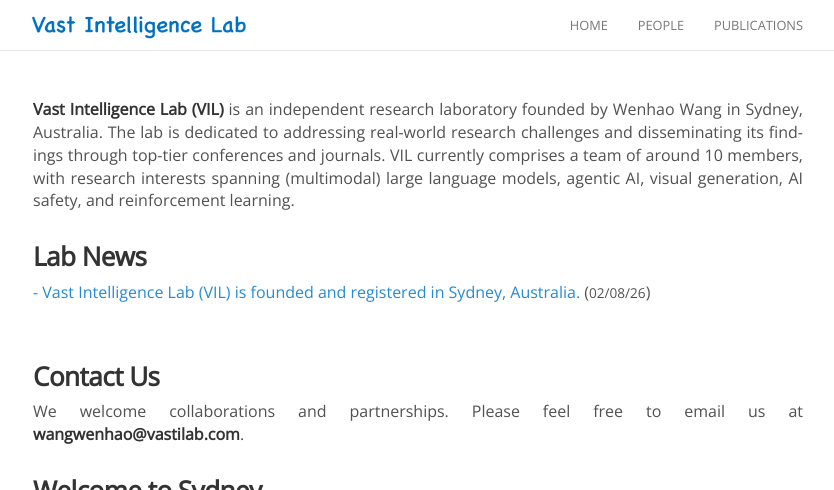
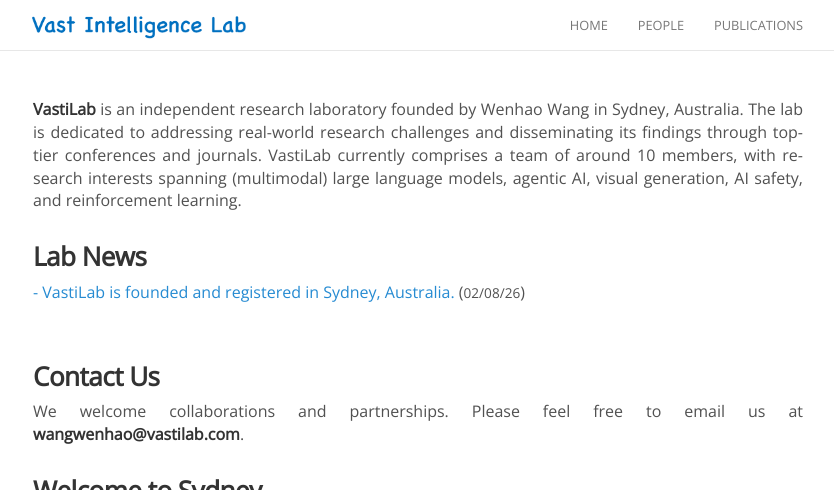
Before and after one commit to vastilab/vastilab.github.io, a Jekyll site: the page built from index.md, in a window 1280 px wide, cut to the strip 0-490 px from the top of the page. Shown: the whole strip, without its empty margins (222-1056 px from the left). Built offline with Jekyll 4.4.1, drawn with Linux system fonts in a browser that asks for light colours; nearby versions of some CDN libraries; comment, search, counter and statistics services are not loaded.

Commit message:
Update VastiLab branding and add Jian Wang

```diff
--- a/_posts/2026-02-08-found.md
+++ b/_posts/2026-02-08-found.md
@@ -1,4 +1,4 @@
 ---
-title: Vast Intelligence Lab (VIL) is founded and registered in Sydney, Australia.
+title: VastiLab is founded and registered in Sydney, Australia.
 categories: blog
 ---
--- a/index.md
+++ b/index.md
@@ -2,7 +2,7 @@
 title: Vast Intelligence Lab
 ---
 
-**Vast Intelligence Lab (VIL)** is an independent research laboratory founded by Wenhao Wang in Sydney, Australia. The lab is dedicated to addressing real-world research challenges and disseminating its findings through top-tier conferences and journals. VIL currently comprises a team of around 10 members, with research interests spanning (multimodal) large language models, agentic AI, visual generation, AI safety, and reinforcement learning.
+**VastiLab** is an independent research laboratory founded by Wenhao Wang in Sydney, Australia. The lab is dedicated to addressing real-world research challenges and disseminating its findings through top-tier conferences and journals. VastiLab currently comprises a team of around 10 members, with research interests spanning (multimodal) large language models, agentic AI, visual generation, AI safety, and reinforcement learning.
 
 
 ### **Lab News**
--- a/publications.md
+++ b/publications.md
@@ -3,4 +3,4 @@ title: Publication
 permalink: /publication/
 ---
 
-This is the full publication list of VIL since 2026.
+This is the full publication list of VastiLab since 2026.
```
Also changed, not shown: _people/jian_wang.md (added, +6 -0 lines), images/people/jian_wang.jpg (added).
